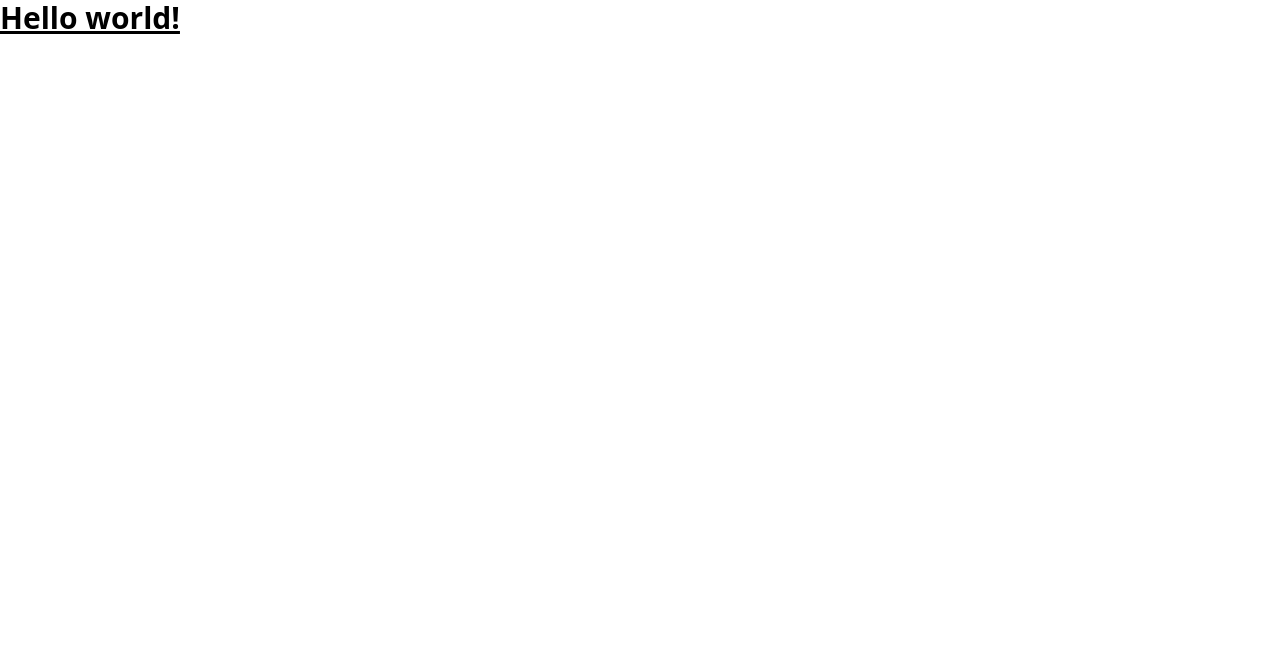
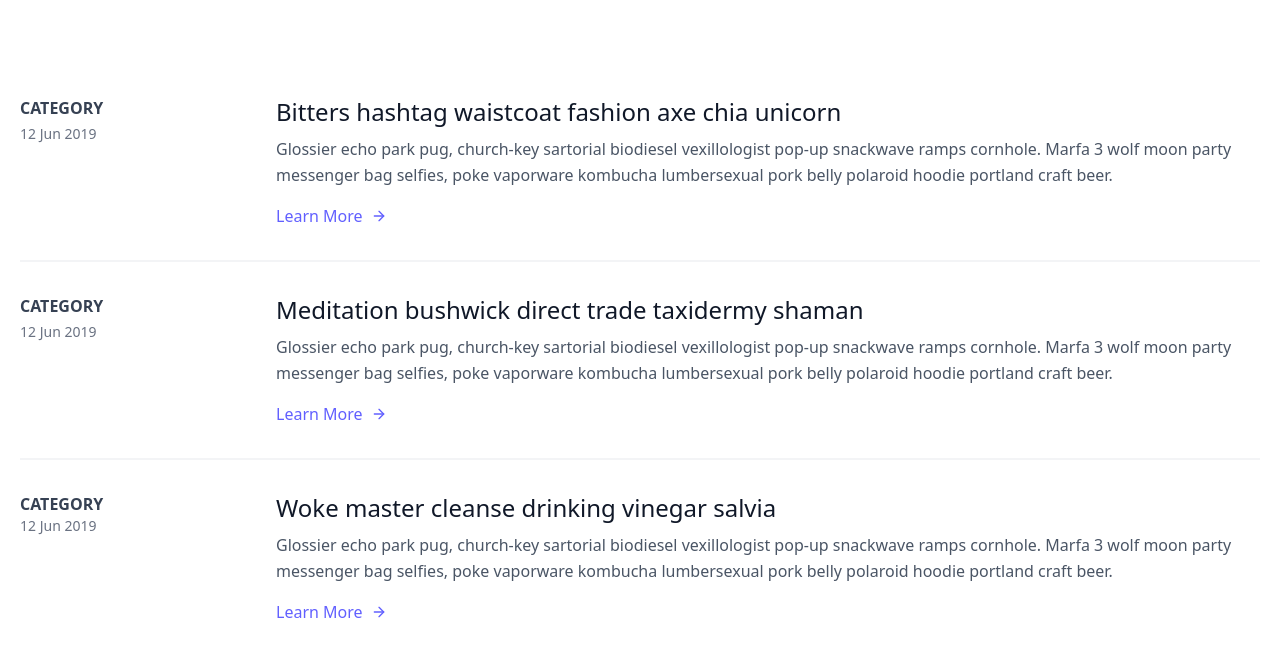
Before and after one commit to prajwalkorde/Experiments, a website: page index.html in a window 1280 px wide. Drawn offline with nearby package versions, Linux system fonts and the light colour scheme.

Commit message:
Add files via upload

```diff
--- a/index.html
+++ b/index.html
@@ -5,8 +5,59 @@
     <script src="https://cdn.jsdelivr.net/npm/@tailwindcss/browser@4"></script>
   </head>
   <body>
-    <h1 class="text-3xl font-bold underline">
-      Hello world!
-    </h1>
+    <section class="text-gray-600 body-font overflow-hidden">
+  <div class="container px-5 py-24 mx-auto">
+    <div class="-my-8 divide-y-2 divide-gray-100">
+      <div class="py-8 flex flex-wrap md:flex-nowrap">
+        <div class="md:w-64 md:mb-0 mb-6 flex-shrink-0 flex flex-col">
+          <span class="font-semibold title-font text-gray-700">CATEGORY</span>
+          <span class="mt-1 text-gray-500 text-sm">12 Jun 2019</span>
+        </div>
+        <div class="md:flex-grow">
+          <h2 class="text-2xl font-medium text-gray-900 title-font mb-2">Bitters hashtag waistcoat fashion axe chia unicorn</h2>
+          <p class="leading-relaxed">Glossier echo park pug, church-key sartorial biodiesel vexillologist pop-up snackwave ramps cornhole. Marfa 3 wolf moon party messenger bag selfies, poke vaporware kombucha lumbersexual pork belly polaroid hoodie portland craft beer.</p>
+          <a class="text-indigo-500 inline-flex items-center mt-4">Learn More
+            <svg class="w-4 h-4 ml-2" viewBox="0 0 24 24" stroke="currentColor" stroke-width="2" fill="none" stroke-linecap="round" stroke-linejoin="round">
+              <path d="M5 12h14"></path>
+              <path d="M12 5l7 7-7 7"></path>
+            </svg>
+          </a>
+        </div>
+      </div>
+      <div class="py-8 flex flex-wrap md:flex-nowrap">
+        <div class="md:w-64 md:mb-0 mb-6 flex-shrink-0 flex flex-col">
+          <span class="font-semibold title-font text-gray-700">CATEGORY</span>
+          <span class="mt-1 text-gray-500 text-sm">12 Jun 2019</span>
+        </div>
+        <div class="md:flex-grow">
+          <h2 class="text-2xl font-medium text-gray-900 title-font mb-2">Meditation bushwick direct trade taxidermy shaman</h2>
+          <p class="leading-relaxed">Glossier echo park pug, church-key sartorial biodiesel vexillologist pop-up snackwave ramps cornhole. Marfa 3 wolf moon party messenger bag selfies, poke vaporware kombucha lumbersexual pork belly polaroid hoodie portland craft beer.</p>
+          <a class="text-indigo-500 inline-flex items-center mt-4">Learn More
+            <svg class="w-4 h-4 ml-2" viewBox="0 0 24 24" stroke="currentColor" stroke-width="2" fill="none" stroke-linecap="round" stroke-linejoin="round">
+              <path d="M5 12h14"></path>
+              <path d="M12 5l7 7-7 7"></path>
+            </svg>
+          </a>
+        </div>
+      </div>
+      <div class="py-8 flex flex-wrap md:flex-nowrap">
+        <div class="md:w-64 md:mb-0 mb-6 flex-shrink-0 flex flex-col">
+          <span class="font-semibold title-font text-gray-700">CATEGORY</span>
+          <span class="text-sm text-gray-500">12 Jun 2019</span>
+        </div>
+        <div class="md:flex-grow">
+          <h2 class="text-2xl font-medium text-gray-900 title-font mb-2">Woke master cleanse drinking vinegar salvia</h2>
+          <p class="leading-relaxed">Glossier echo park pug, church-key sartorial biodiesel vexillologist pop-up snackwave ramps cornhole. Marfa 3 wolf moon party messenger bag selfies, poke vaporware kombucha lumbersexual pork belly polaroid hoodie portland craft beer.</p>
+          <a class="text-indigo-500 inline-flex items-center mt-4">Learn More
+            <svg class="w-4 h-4 ml-2" viewBox="0 0 24 24" stroke="currentColor" stroke-width="2" fill="none" stroke-linecap="round" stroke-linejoin="round">
+              <path d="M5 12h14"></path>
+              <path d="M12 5l7 7-7 7"></path>
+            </svg>
+          </a>
+        </div>
+      </div>
+    </div>
+  </div>
+</section>
   </body>
 </html>
```
